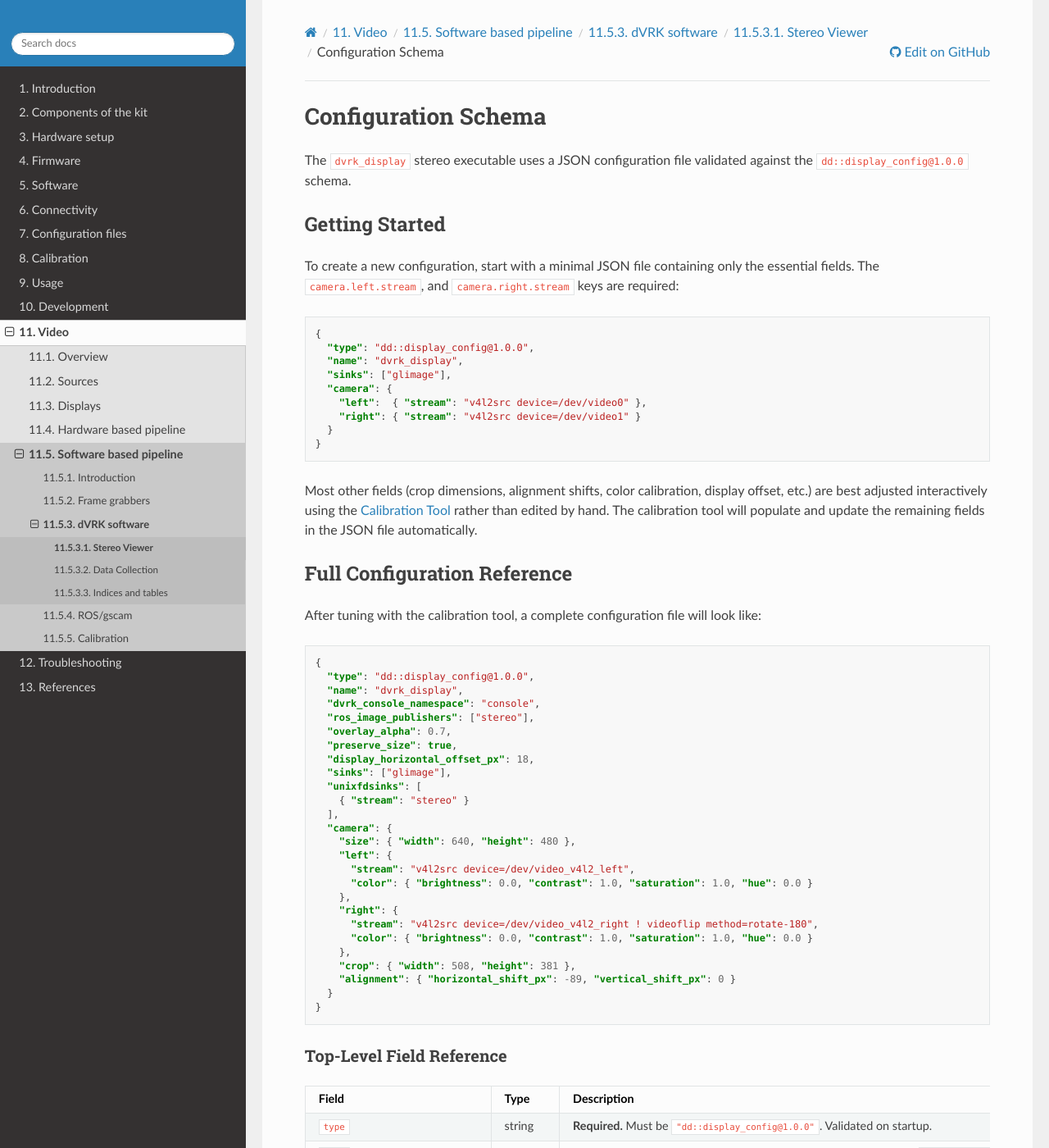
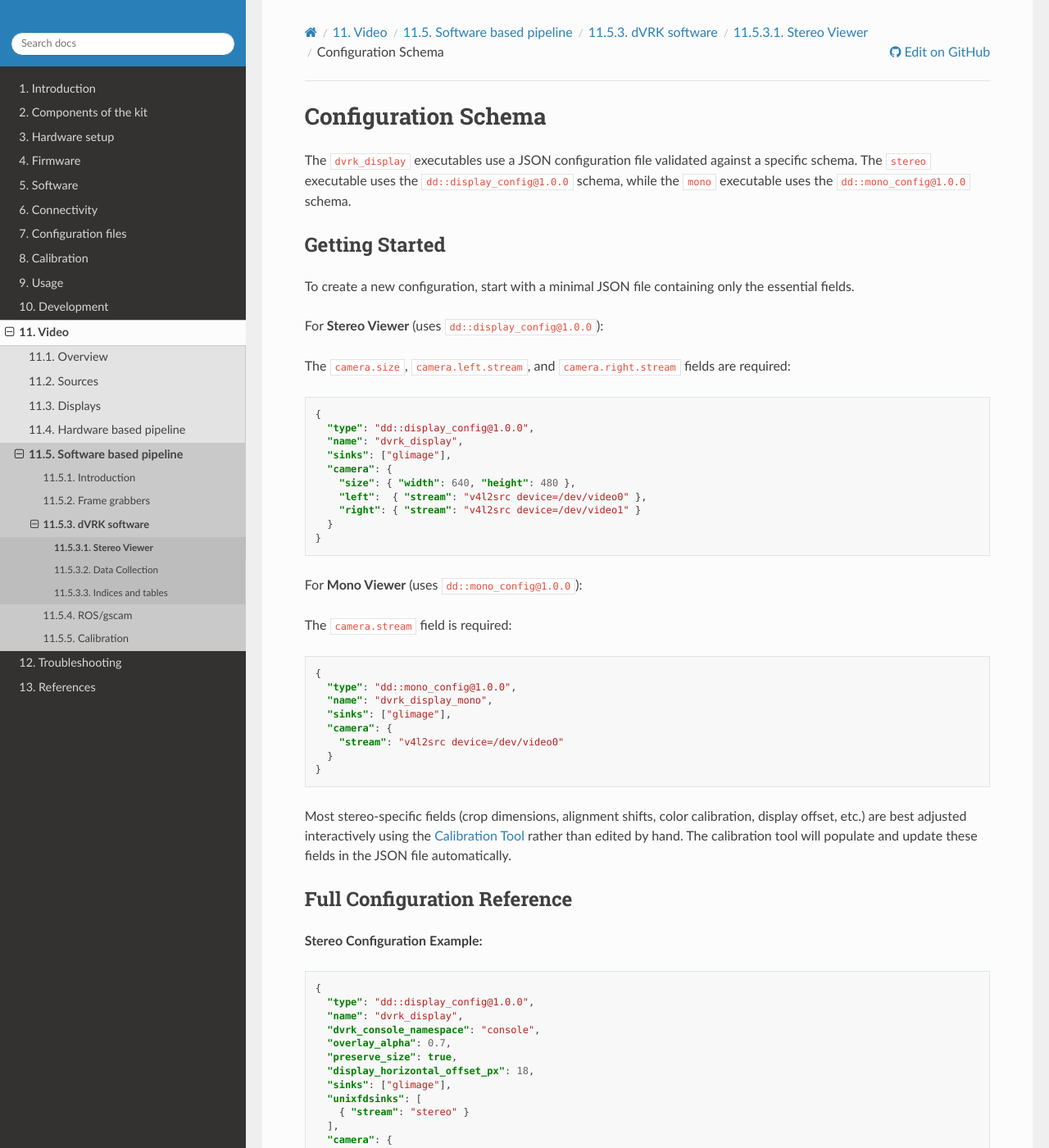
Before and after one commit to jhu-dvrk/dvrk-readthedocs, a Sphinx documentation site: the page built from docs/pages/video/software/dvrk/viewer/configuration.rst, in a window 1280 px wide and 1400 px high. Shown: the whole window at 82% size. Built offline with Sphinx 7.4.7 and the Read the Docs theme 3.1.0, drawn with Linux system fonts in a browser that asks for light colours; the version number could not be read and is left out; some of the changed text lies outside the part shown.

Commit message:
Updated dvrk_display doc

```diff
--- a/docs/pages/video/software/dvrk/viewer/configuration.rst
+++ b/docs/pages/video/software/dvrk/viewer/configuration.rst
@@ -1,15 +1,16 @@
 Configuration Schema
 ====================
 
-The ``dvrk_display`` stereo executable uses a JSON configuration file validated
-against the ``dd::display_config@1.0.0`` schema.
+The ``dvrk_display`` executables use a JSON configuration file validated against a specific schema. The ``stereo`` executable uses the ``dd::display_config@1.0.0`` schema, while the ``mono`` executable uses the ``dd::mono_config@1.0.0`` schema.
 
 Getting Started
 ---------------
 
-To create a new configuration, start with a minimal JSON file containing only
-the essential fields.  The ``camera.left.stream``, and
-``camera.right.stream`` keys are required:
+To create a new configuration, start with a minimal JSON file containing only the essential fields.
+
+For **Stereo Viewer** (uses ``dd::display_config@1.0.0``):
+
+The ``camera.size``, ``camera.left.stream``, and ``camera.right.stream`` fields are required:
 
 .. code-block:: json
 
@@ -18,21 +19,33 @@
      "name": "dvrk_display",
      "sinks": ["glimage"],
      "camera": {
+       "size": { "width": 640, "height": 480 },
        "left":  { "stream": "v4l2src device=/dev/video0" },
        "right": { "stream": "v4l2src device=/dev/video1" }
      }
    }
 
-Most other fields (crop dimensions, alignment shifts, color calibration, display
-offset, etc.) are best adjusted interactively using the :doc:`calibration_tool`
-rather than edited by hand.  The calibration tool will populate and update the
-remaining fields in the JSON file automatically.
+For **Mono Viewer** (uses ``dd::mono_config@1.0.0``):
+
+The ``camera.stream`` field is required:
+
+.. code-block:: json
+
+   {
+     "type": "dd::mono_config@1.0.0",
+     "name": "dvrk_display_mono",
+     "sinks": ["glimage"],
+     "camera": {
+       "stream": "v4l2src device=/dev/video0"
+     }
+   }
+
+Most stereo-specific fields (crop dimensions, alignment shifts, color calibration, display offset, etc.) are best adjusted interactively using the :doc:`calibration_tool` rather than edited by hand. The calibration tool will populate and update these fields in the JSON file automatically.
 
 Full Configuration Reference
 ----------------------------
 
-After tuning with the calibration tool, a complete configuration file will look
-like:
+**Stereo Configuration Example:**
 
 .. code-block:: json
 
@@ -40,7 +53,6 @@
      "type": "dd::display_config@1.0.0",
      "name": "dvrk_display",
      "dvrk_console_namespace": "console",
-     "ros_image_publishers": ["stereo"],
      "overlay_alpha": 0.7,
      "preserve_size": true,
      "display_horizontal_offset_px": 18,
@@ -63,6 +75,27 @@
      }
    }
 
+**Mono Configuration Example:**
+
+.. code-block:: json
+
+   {
+     "type": "dd::mono_config@1.0.0",
+     "name": "dvrk_display_mono",
+     "dvrk_console_namespace": "console",
+     "overlay_alpha": 0.7,
+     "sinks": ["glimage"],
+     "unixfdsinks": [
+       { "stream": "raw", "name": "raw_output" },
+       { "stream": "overlay", "name": "overlay_output" }
+     ],
+     "camera": {
+       "stream": "v4l2src device=/dev/video0",
+       "size": { "width": 640, "height": 480 },
+       "color": { "brightness": 0.0, "contrast": 1.0, "saturation": 1.0, "hue": 0.0 }
+     }
+   }
+
 Top-Level Field Reference
 ~~~~~~~~~~~~~~~~~~~~~~~~~
 
@@ -75,7 +108,7 @@
      - Description
    * - ``type``
      - string
-     - **Required.** Must be ``"dd::display_config@1.0.0"``.  Validated on startup.
+     - **Required.** Must be ``"dd::display_config@1.0.0"`` (stereo) or ``"dd::mono_config@1.0.0"`` (mono). Validated on startup.
    * - ``name``
      - string
      - Name of the viewer instance used as the ROS node name. Default: ``"dvrk_display"``.
@@ -83,45 +116,47 @@
      - string
      - ROS namespace of the dVRK console, used to discover teleop and PSM topics for
        the HUD overlay. Default: ``"console"``.
-   * - ``ros_image_publishers``
-     - array
-     - List of ROS image streams to publish. Accepted values: ``"left"``, ``"right"``,
-       ``"stereo"``. Default: ``[]`` (none).
    * - ``overlay_alpha``
      - number
      - Opacity of the HUD overlay icons (0.0 = transparent, 1.0 = opaque). Default: ``0.7``.
    * - ``preserve_size``
      - boolean
-     - When ``true``, upscales the cropped image back to the original frame dimensions
+     - **Stereo only.** When ``true``, upscales the cropped image back to the original frame dimensions
        without black borders. Default: ``true``.
    * - ``display_horizontal_offset_px``
      - integer
-     - Horizontal pixel offset applied symmetrically to each eye's crop window so that
-       the stereo display presents content at the surgeon's working depth.  Set by the
+     - **Stereo only.** Horizontal pixel offset applied symmetrically to each eye's crop window so that
+       the stereo display presents content at the surgeon's working depth. Set by the
        calibration tool (``[`` / ``]`` keys). Default: ``0``.
    * - ``sinks``
      - array
-     - Display output sinks. ``"glimage"`` opens a single side-by-side stereo window;
-       ``"glimages"`` opens two separate per-eye windows. Default: ``[]``.
+     - Display output sinks. ``"glimage"`` opens a single window (side-by-side stereo for stereo; standard window for mono);
+       ``"glimages"`` opens two separate per-eye windows (stereo only). Default: ``[]``.
    * - ``unixfdsinks``
      - array
-     - Zero-copy shared-memory outputs via Unix file-descriptor sockets.  Each entry is
-       an object with a mandatory ``"stream"`` key (``"left"``, ``"right"``, ``"stereo"``,
-       or ``"overlay"``), an optional ``"name"`` label, and an optional ``"socket_path"``
-       (auto-generated from ``name`` and username when omitted).
+     - Zero-copy shared-memory outputs via Unix file-descriptor sockets. Each entry is
+       an object with a mandatory ``"stream"`` key, an optional ``"name"`` label, and an optional
+       ``"socket_path"`` (auto-generated from ``name`` and username when omitted).
+
+       * **Stereo streams:** ``"left"``, ``"right"``, ``"stereo"``, or ``"overlay"``.
+       * **Mono streams:** ``"raw"`` or ``"overlay"``.
    * - ``unixfd_socket_path``
      - string
-     - *Deprecated shorthand.*  Sets a single stereo unixfd socket path.  Prefer
+     - *Deprecated shorthand.* Sets a single stereo/mono unixfd socket path. Prefer
        ``unixfdsinks`` for new configurations.
    * - ``extra_streams``
      - object
-     - Optional picture-in-picture streams composited into the bottom of each eye.
+     - **Stereo only.** Optional picture-in-picture streams composited into the bottom of each eye.
        See `Extra Streams`_ below.
+
 
 ``camera`` Object
 ~~~~~~~~~~~~~~~~~
 
-The required ``camera`` object groups all camera-related settings:
+The required ``camera`` object groups all camera-related settings. Its fields differ depending on whether you are configuring a Stereo or Mono viewer.
+
+Stereo Camera Settings (Required for ``stereo``)
+^^^^^^^^^^^^^^^^^^^^^^^^^^^^^^^^^^^^^^^^^^^^^^^
 
 .. list-table::
    :header-rows: 1
@@ -163,6 +198,28 @@
        between the two cameras.  Set by the calibration tool (↑ / ↓ arrow keys).
        Default: ``0``.
 
+Mono Camera Settings (Required for ``mono``)
+^^^^^^^^^^^^^^^^^^^^^^^^^^^^^^^^^^^^^^^^^^^^
+
+.. list-table::
+   :header-rows: 1
+   :widths: 30 10 60
+
+   * - Field
+     - Type
+     - Description
+   * - ``camera.stream``
+     - string
+     - **Required.** GStreamer pipeline fragment for the mono camera.
+   * - ``camera.size.width`` / ``camera.size.height``
+     - integer
+     - (Optional) Frame dimensions in pixels.
+   * - ``camera.color``
+     - object
+     - Color correction applied via a ``videobalance`` GStreamer element.  Fields:
+       ``brightness`` (−1.0–1.0, default 0.0), ``contrast`` (0.0–2.0, default 1.0),
+       ``saturation`` (0.0–2.0, default 1.0), ``hue`` (−1.0–1.0, default 0.0).
+
 Extra Streams
 ~~~~~~~~~~~~~
 
@@ -190,8 +247,8 @@
      - Fraction of eye height reserved for the extra-stream strip (0.01–0.99).
        Default: ``0.3`` (30 %).
 
-Geometric Scaling & Size Preservation
---------------------------------------
+Geometric Scaling & Size Preservation (Stereo Only)
+---------------------------------------------------
 
 GStreamer crops each eye by computing asymmetric left/right and top/bottom crop
 values from ``camera.alignment.horizontal_shift_px``,
@@ -209,11 +266,9 @@
 Color Calibration
 ------------------
 
-``camera.left.color`` and ``camera.right.color`` inject ``videobalance``
-GStreamer elements per eye.  Adjusting ``brightness``, ``contrast``,
-``saturation``, and ``hue`` corrects manufacturing differences or lighting
-imbalances between the two lenses.  Use the :doc:`calibration_tool` ``c`` key to
-cycle through automatic matching modes.
+Color correction is applied via ``videobalance`` GStreamer elements. For the stereo viewer, this uses ``camera.left.color`` and ``camera.right.color`` per eye. For the mono viewer, this uses ``camera.color``.
+
+Adjusting ``brightness``, ``contrast``, ``saturation``, and ``hue`` corrects manufacturing differences or lighting imbalances. For the stereo viewer, use the :doc:`calibration_tool` ``c`` key to cycle through automatic matching modes.
 
 Example Configurations
 -----------------------
@@ -227,4 +282,6 @@
   per-eye displays.
 - ``doc_stereo_simple.json`` / ``doc_stereo_complex.json`` — Minimal and
   feature-complete documentation templates.
-- ``stereo_config.schema.json`` — Formal JSON Schema for offline validation.
+- ``test_mono.json`` — Simple test configuration for the mono viewer.
+- ``stereo_config.schema.json`` — Formal JSON Schema for offline stereo validation.
+- ``mono_config.schema.json`` — Formal JSON Schema for offline mono validation.
```
Also changed, not shown: docs/pages/video/software/dvrk/viewer/index.rst (+31 -0 lines), docs/pages/video/software/dvrk/viewer/pipeline.rst (+40 -11 lines).
